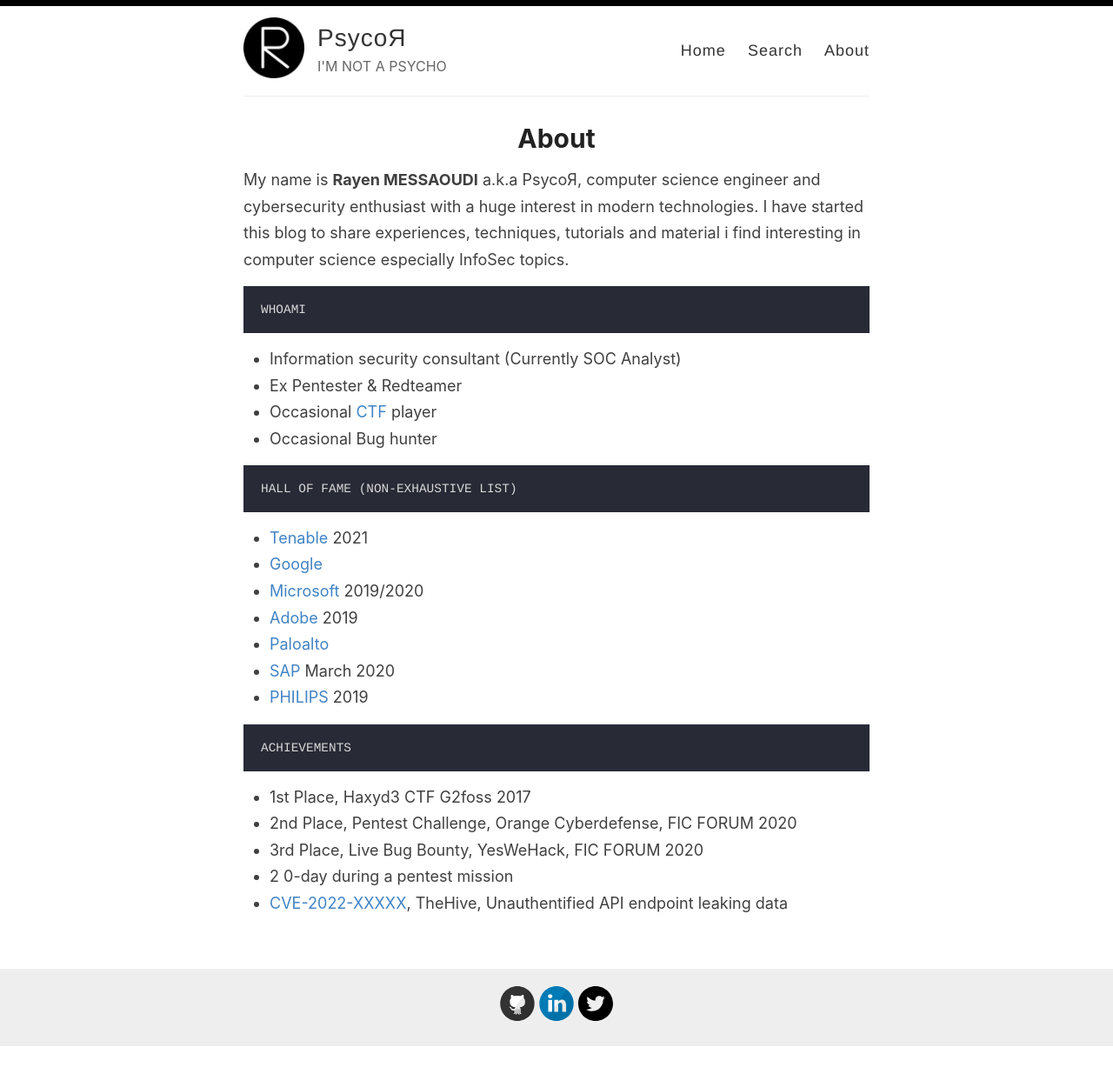
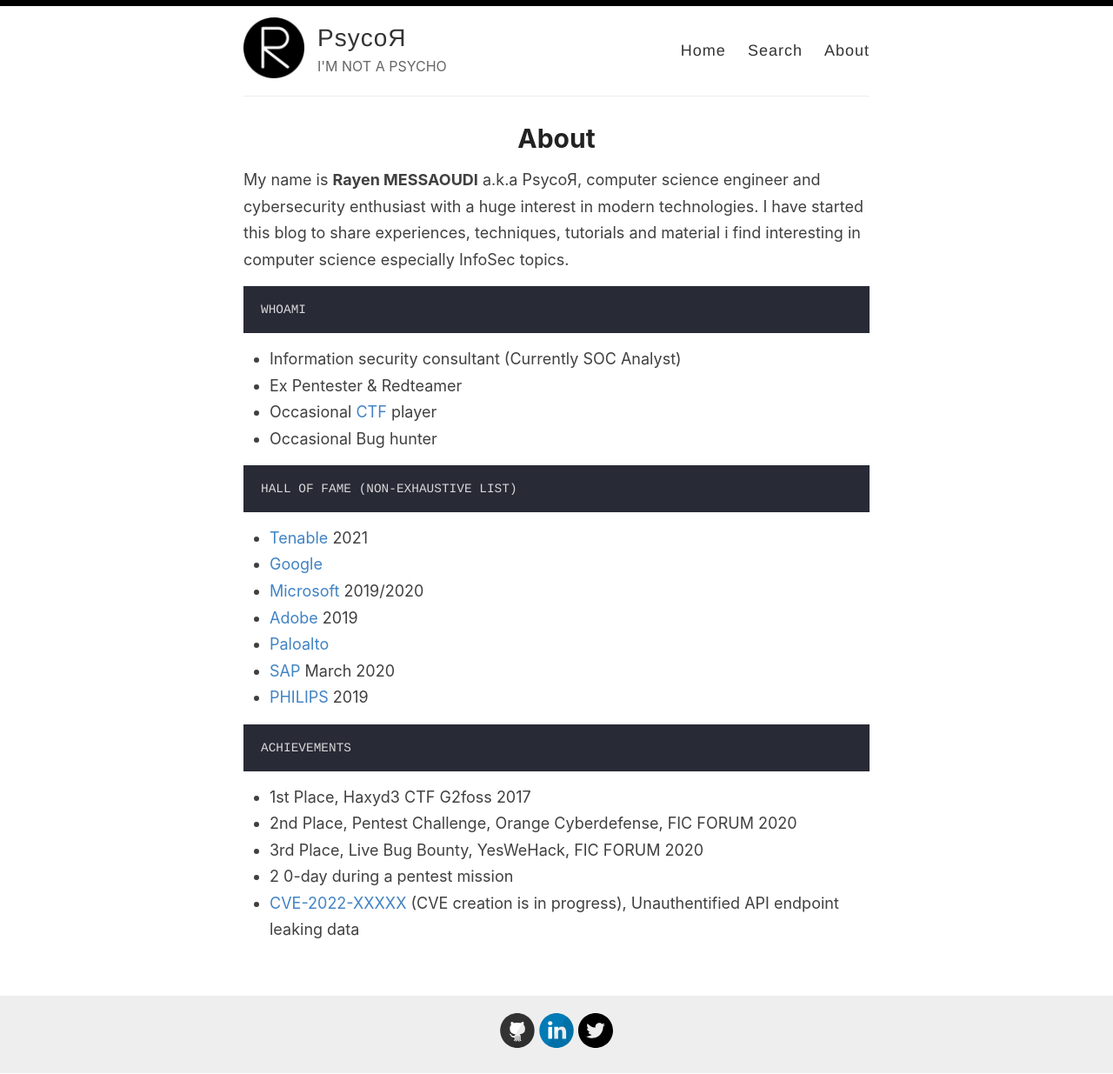
Before and after one commit to rayenmessaoudi/rayenmessaoudi.github.io, a Jekyll site: the page built from _pages/about.md, in a window 1280 px wide. Shown: the whole page at 87% size. Built offline with Jekyll 4.4.1, drawn with Linux system fonts in a browser that asks for light colours; before the commit the page ends 1204 px from its top, so only the background shows below that.

Commit message:
Update about.md

```diff
--- a/_pages/about.md
+++ b/_pages/about.md
@@ -36,4 +36,4 @@ ACHIEVEMENTS
 - 2nd Place, Pentest Challenge, Orange Cyberdefense, FIC FORUM 2020
 - 3rd Place, Live Bug Bounty, YesWeHack, FIC FORUM 2020
 - 2 0-day during a pentest mission
-- [CVE-2022-XXXXX](https://github.com/StrangeBeeCorp/Security/blob/main/Security%20advisories/SB-SEC-ADV-2022-002.md), TheHive, Unauthentified API endpoint leaking data
+- [CVE-2022-XXXXX](https://github.com/StrangeBeeCorp/Security/blob/main/Security%20advisories/SB-SEC-ADV-2022-002.md) (CVE creation is in progress), Unauthentified API endpoint leaking data
```
